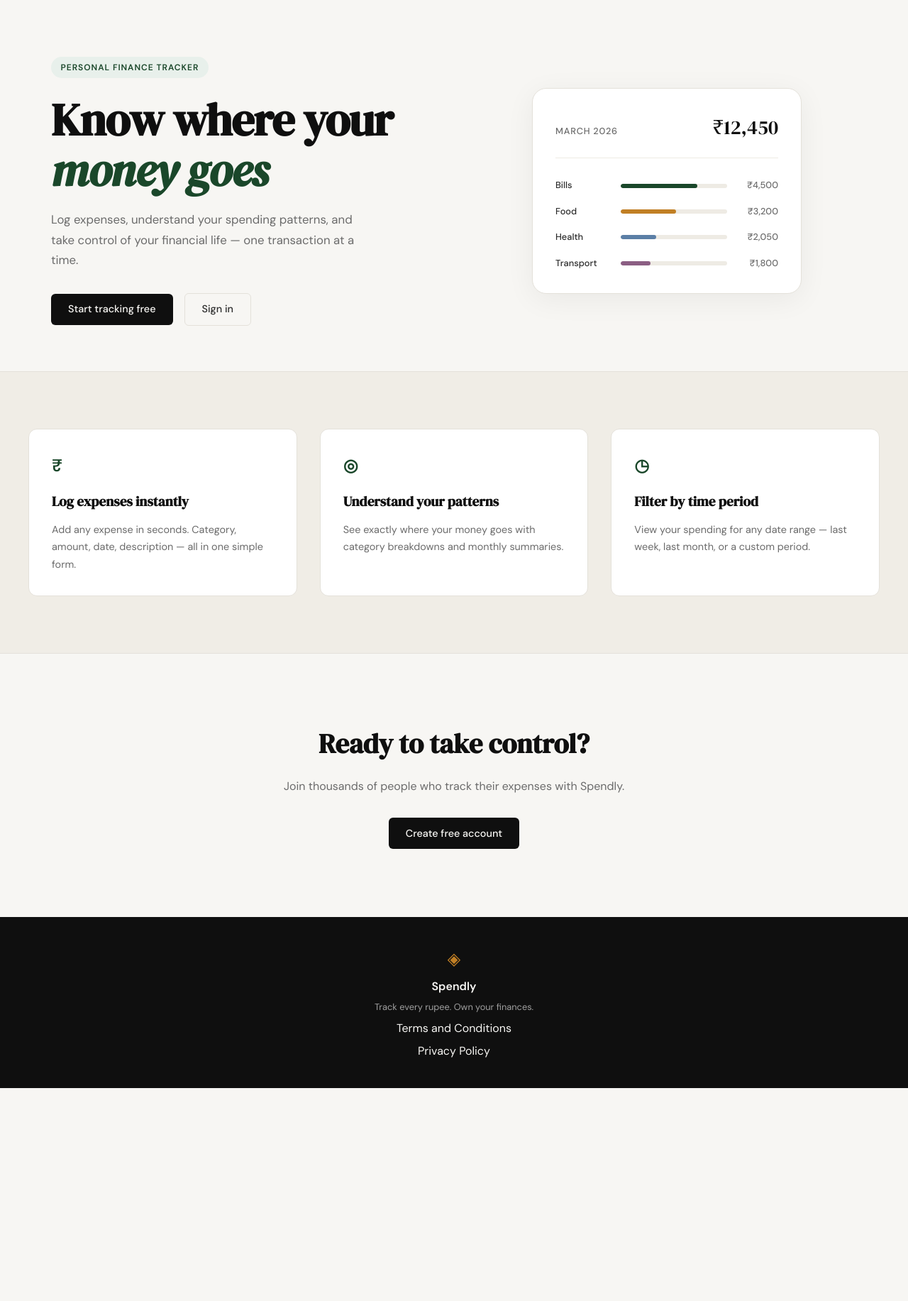
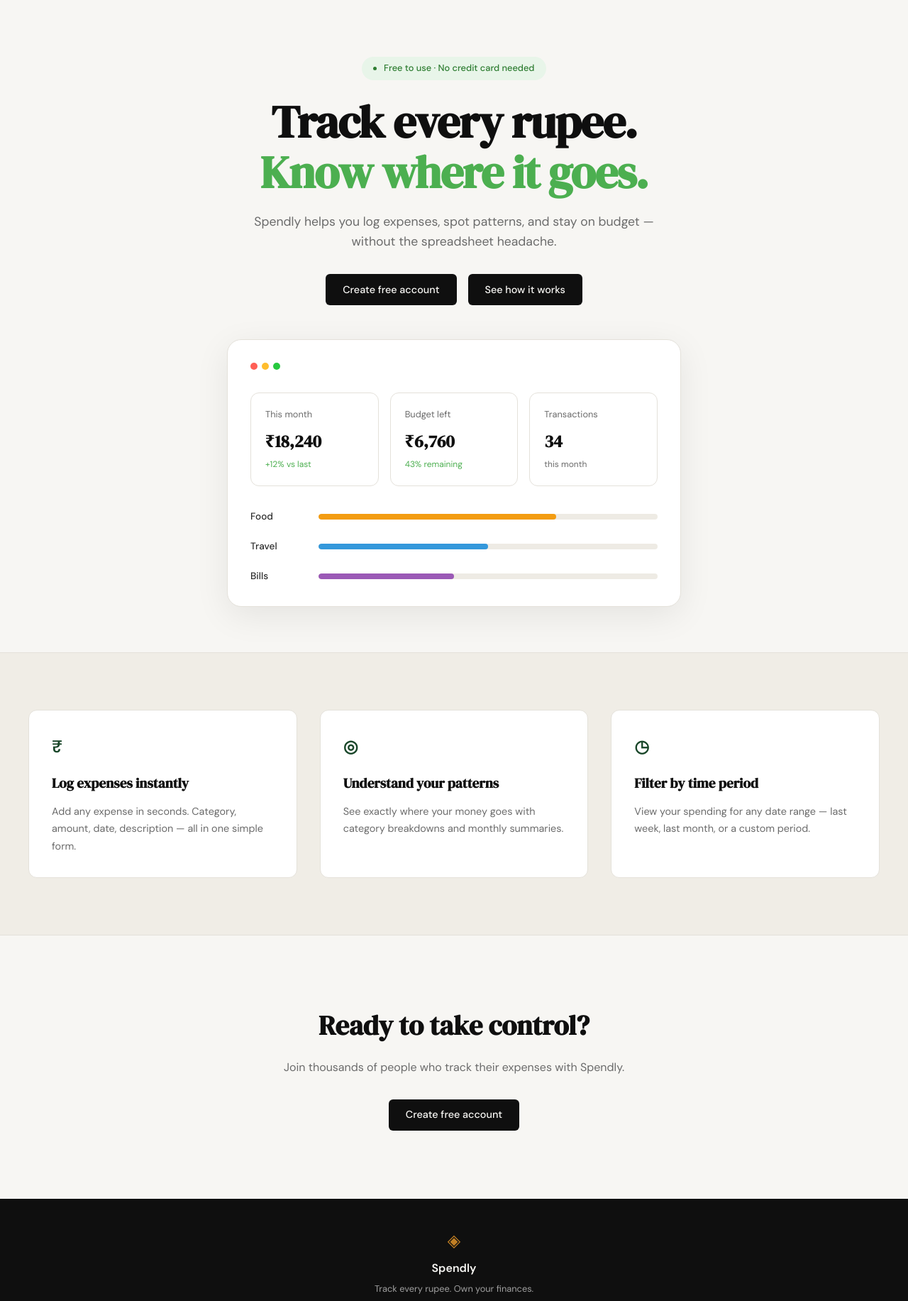
Before and after one commit to pratikrane27/spendly, a Flask app: page / in a window 1280 px wide. Shown: the part 61-1894 px from the top of the page at 71% size. Before the commit the page ends 1594 px from the top, so only its background shows below. Run offline with Flask 3, Linux system fonts and the light colour scheme.

Commit message:
landing: redesign hero section to match mockup

```diff
--- a/static/css/style.css
+++ b/static/css/style.css
@@ -125,25 +125,34 @@ a { color: inherit; text-decoration: none; }
 
 .hero {
     padding: 5rem 2rem 4rem;
-    display: grid;
-    grid-template-columns: 1fr 1fr;
-    gap: 4rem;
+    display: flex;
+    flex-direction: column;
     align-items: center;
+    text-align: center;
+    gap: 3rem;
     max-width: var(--max-width);
     margin: 0 auto;
 }
 
 .hero-badge {
-    display: inline-block;
-    background: var(--accent-light);
-    color: var(--accent);
-    font-size: 0.75rem;
-    font-weight: 600;
-    letter-spacing: 0.08em;
-    text-transform: uppercase;
-    padding: 0.35rem 0.85rem;
+    display: inline-flex;
+    align-items: center;
+    background: #e8f5e9;
+    color: #2e7d32;
+    font-size: 0.8rem;
+    font-weight: 500;
+    padding: 0.4rem 1rem;
     border-radius: 999px;
     margin-bottom: 1.5rem;
+    gap: 0.6rem;
+}
+
+.hero-badge::before {
+    content: '';
+    width: 5px;
+    height: 5px;
+    background: currentColor;
+    border-radius: 50%;
 }
 
 .hero-title {
@@ -155,16 +164,19 @@ a { color: inherit; text-decoration: none; }
     margin-bottom: 1.25rem;
 }
 
-.hero-title em {
-    font-style: italic;
-    color: var(--accent);
+.hero-title .title-main {
+    color: var(--ink);
+}
+
+.hero-title .title-accent {
+    color: #4caf50;
 }
 
 .hero-subtitle {
-    font-size: 1.05rem;
+    font-size: 1.1rem;
     color: var(--ink-muted);
-    line-height: 1.7;
-    max-width: 460px;
+    line-height: 1.6;
+    max-width: 600px;
     margin-bottom: 2rem;
 }
 
@@ -172,6 +184,7 @@ a { color: inherit; text-decoration: none; }
     display: flex;
     gap: 1rem;
     align-items: center;
+    justify-content: center;
 }
 
 /* ------------------------------------------------------------------ */
@@ -181,6 +194,7 @@ a { color: inherit; text-decoration: none; }
 .hero-visual {
     display: flex;
     justify-content: center;
+    width: 100%;
 }
 
 .mock-card {
@@ -189,50 +203,84 @@ a { color: inherit; text-decoration: none; }
     border-radius: var(--radius-lg);
     padding: 2rem;
     width: 100%;
-    max-width: 380px;
-    box-shadow: 0 8px 40px rgba(0,0,0,0.06);
+    max-width: 640px;
+    box-shadow: 0 12px 48px rgba(0,0,0,0.08);
 }
 
-.mock-card-header {
+.mock-window-controls {
     display: flex;
-    justify-content: space-between;
-    align-items: baseline;
-    margin-bottom: 1.75rem;
-    padding-bottom: 1.25rem;
-    border-bottom: 1px solid var(--border-soft);
+    gap: 6px;
+    margin-bottom: 2rem;
 }
 
-.mock-label {
-    font-size: 0.8rem;
-    font-weight: 500;
-    color: var(--ink-muted);
-    text-transform: uppercase;
-    letter-spacing: 0.06em;
+.dot {
+    width: 10px;
+    height: 10px;
+    border-radius: 50%;
 }
 
-.mock-total {
-    font-family: var(--font-display);
-    font-size: 1.75rem;
-    color: var(--ink);
+.dot.red { background: #ff5f56; }
+.dot.yellow { background: #ffbd2e; }
+.dot.green { background: #27c93f; }
+
+.mock-stats {
+    display: grid;
+    grid-template-columns: repeat(3, 1fr);
+    gap: 1rem;
+    margin-bottom: 2rem;
 }
 
-.mock-bars { display: flex; flex-direction: column; gap: 1rem; }
+.stat-tile {
+    background: var(--paper-card);
+    border: 1px solid var(--border);
+    border-radius: var(--radius-md);
+    padding: 1.25rem;
+    display: flex;
+    flex-direction: column;
+    text-align: left;
+}
+
+.stat-label {
+    font-size: 0.8rem;
+    color: var(--ink-muted);
+    margin-bottom: 0.5rem;
+}
+
+.stat-value {
+    font-family: var(--font-display);
+    font-size: 1.5rem;
+    color: var(--ink);
+    font-weight: 600;
+    margin-bottom: 0.25rem;
+}
+
+.stat-trend {
+    font-size: 0.75rem;
+    color: var(--ink-muted);
+}
+
+.stat-trend.trend-up {
+    color: #4caf50;
+}
+
+.mock-bars { display: flex; flex-direction: column; gap: 1.25rem; }
 
 .mock-bar-row {
     display: grid;
-    grid-template-columns: 80px 1fr 60px;
+    grid-template-columns: 80px 1fr;
     align-items: center;
-    gap: 0.75rem;
+    gap: 1rem;
 }
 
 .mock-cat {
-    font-size: 0.8rem;
+    font-size: 0.85rem;
     font-weight: 500;
     color: var(--ink-soft);
+    text-align: left;
 }
 
 .mock-bar-track {
-    height: 6px;
+    height: 8px;
     background: var(--border-soft);
     border-radius: 999px;
     overflow: hidden;
@@ -240,21 +288,13 @@ a { color: inherit; text-decoration: none; }
 
 .mock-bar {
     height: 100%;
-    background: var(--accent);
     border-radius: 999px;
     transition: width 0.6s ease;
 }
 
-.mock-bar-2 { background: var(--accent-2); }
-.mock-bar-3 { background: #5b7fa6; }
-.mock-bar-4 { background: #8b5e83; }
-
-.mock-amt {
-    font-size: 0.8rem;
-    font-weight: 500;
-    color: var(--ink-muted);
-    text-align: right;
-}
+.bar-orange { background: #f39c12; }
+.bar-blue { background: #3498db; }
+.bar-purple { background: #9b59b6; }
 
 /* ------------------------------------------------------------------ */
 /* Buttons                                                             */
--- a/templates/landing.html
+++ b/templates/landing.html
@@ -6,55 +6,61 @@
 
 <section class="hero">
     <div class="hero-inner">
-        <div class="hero-badge">Personal Finance Tracker</div>
+        <div class="hero-badge">Free to use · No credit card needed</div>
         <h1 class="hero-title">
-            Know where your<br>
-            <em>money goes</em>
+            <span class="title-main">Track every rupee.</span><br>
+            <span class="title-accent">Know where it goes.</span>
         </h1>
         <p class="hero-subtitle">
-            Log expenses, understand your spending patterns,
-            and take control of your financial life —
-            one transaction at a time.
+            Spendly helps you log expenses, spot patterns, and stay on budget — without the spreadsheet headache.
         </p>
         <div class="hero-actions">
-            <a href="{{ url_for('register') }}" class="btn-primary">Start tracking free</a>
-            <a href="{{ url_for('login') }}" class="btn-ghost">Sign in</a>
+            <a href="{{ url_for('register') }}" class="btn-primary">Create free account</a>
+            <a href="#" class="btn-primary">See how it works</a>
         </div>
     </div>
     <div class="hero-visual">
         <div class="mock-card">
-            <div class="mock-card-header">
-                <span class="mock-label">March 2026</span>
-                <span class="mock-total">₹12,450</span>
+            <div class="mock-window-controls">
+                <span class="dot red"></span>
+                <span class="dot yellow"></span>
+                <span class="dot green"></span>
+            </div>
+            <div class="mock-stats">
+                <div class="stat-tile">
+                    <span class="stat-label">This month</span>
+                    <span class="stat-value">₹18,240</span>
+                    <span class="stat-trend trend-up">+12% vs last</span>
+                </div>
+                <div class="stat-tile">
+                    <span class="stat-label">Budget left</span>
+                    <span class="stat-value">₹6,760</span>
+                    <span class="stat-trend trend-up">43% remaining</span>
+                </div>
+                <div class="stat-tile">
+                    <span class="stat-label">Transactions</span>
+                    <span class="stat-value">34</span>
+                    <span class="stat-trend">this month</span>
+                </div>
             </div>
             <div class="mock-bars">
                 <div class="mock-bar-row">
+                    <span class="mock-cat">Food</span>
+                    <div class="mock-bar-track">
+                        <div class="mock-bar bar-orange" style="width: 70%"></div>
+                    </div>
+                </div>
+                <div class="mock-bar-row">
+                    <span class="mock-cat">Travel</span>
+                    <div class="mock-bar-track">
+                        <div class="mock-bar bar-blue" style="width: 50%"></div>
+                    </div>
+                </div>
+                <div class="mock-bar-row">
                     <span class="mock-cat">Bills</span>
                     <div class="mock-bar-track">
-                        <div class="mock-bar" style="width: 72%"></div>
+                        <div class="mock-bar bar-purple" style="width: 40%"></div>
                     </div>
-                    <span class="mock-amt">₹4,500</span>
-                </div>
-                <div class="mock-bar-row">
-                    <span class="mock-cat">Food</span>
-                    <div class="mock-bar-track">
-                        <div class="mock-bar mock-bar-2" style="width: 52%"></div>
-                    </div>
-                    <span class="mock-amt">₹3,200</span>
-                </div>
-                <div class="mock-bar-row">
-                    <span class="mock-cat">Health</span>
-                    <div class="mock-bar-track">
-                        <div class="mock-bar mock-bar-3" style="width: 33%"></div>
-                    </div>
-                    <span class="mock-amt">₹2,050</span>
-                </div>
-                <div class="mock-bar-row">
-                    <span class="mock-cat">Transport</span>
-                    <div class="mock-bar-track">
-                        <div class="mock-bar mock-bar-4" style="width: 28%"></div>
-                    </div>
-                    <span class="mock-amt">₹1,800</span>
                 </div>
             </div>
         </div>
```
